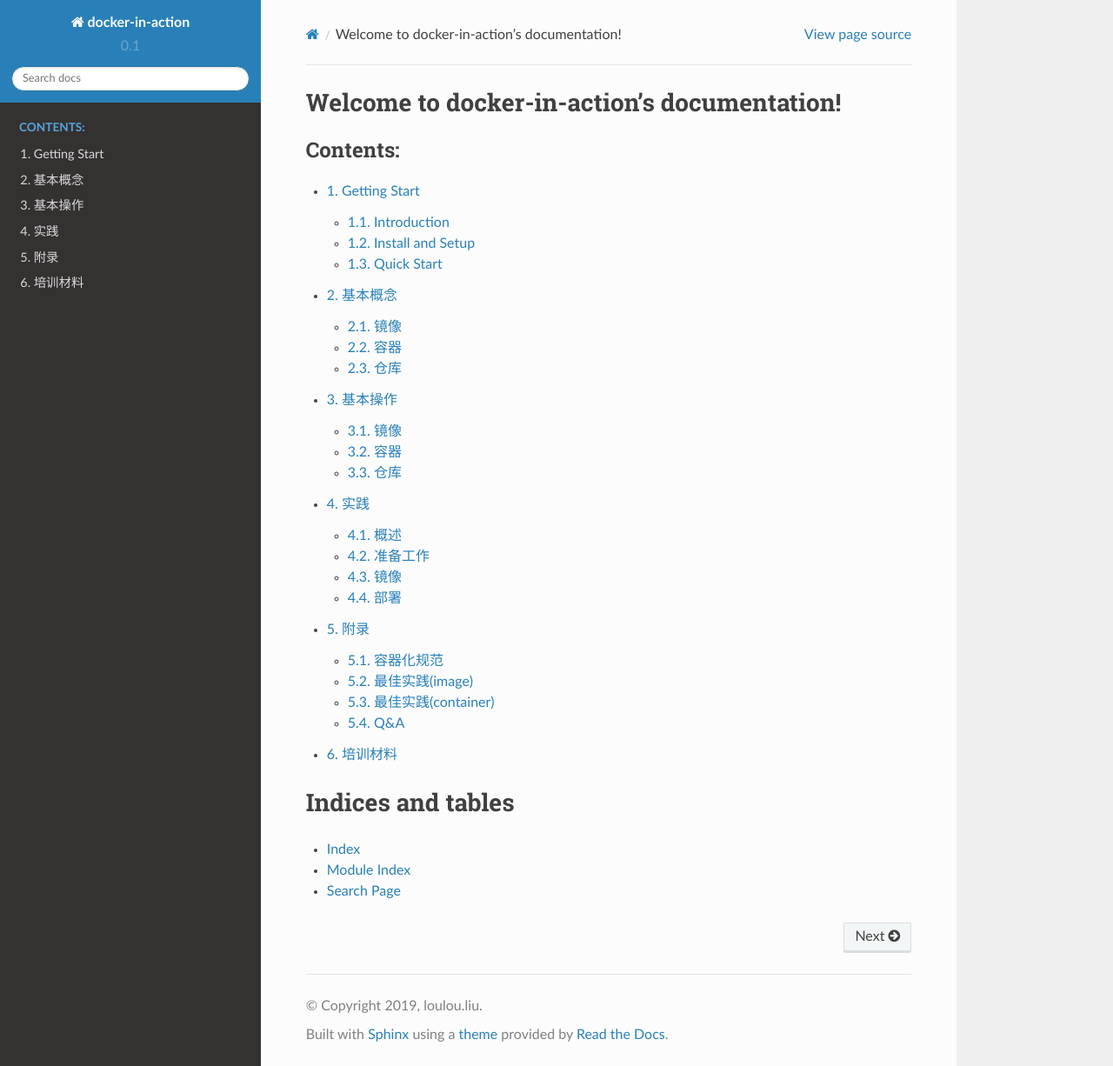
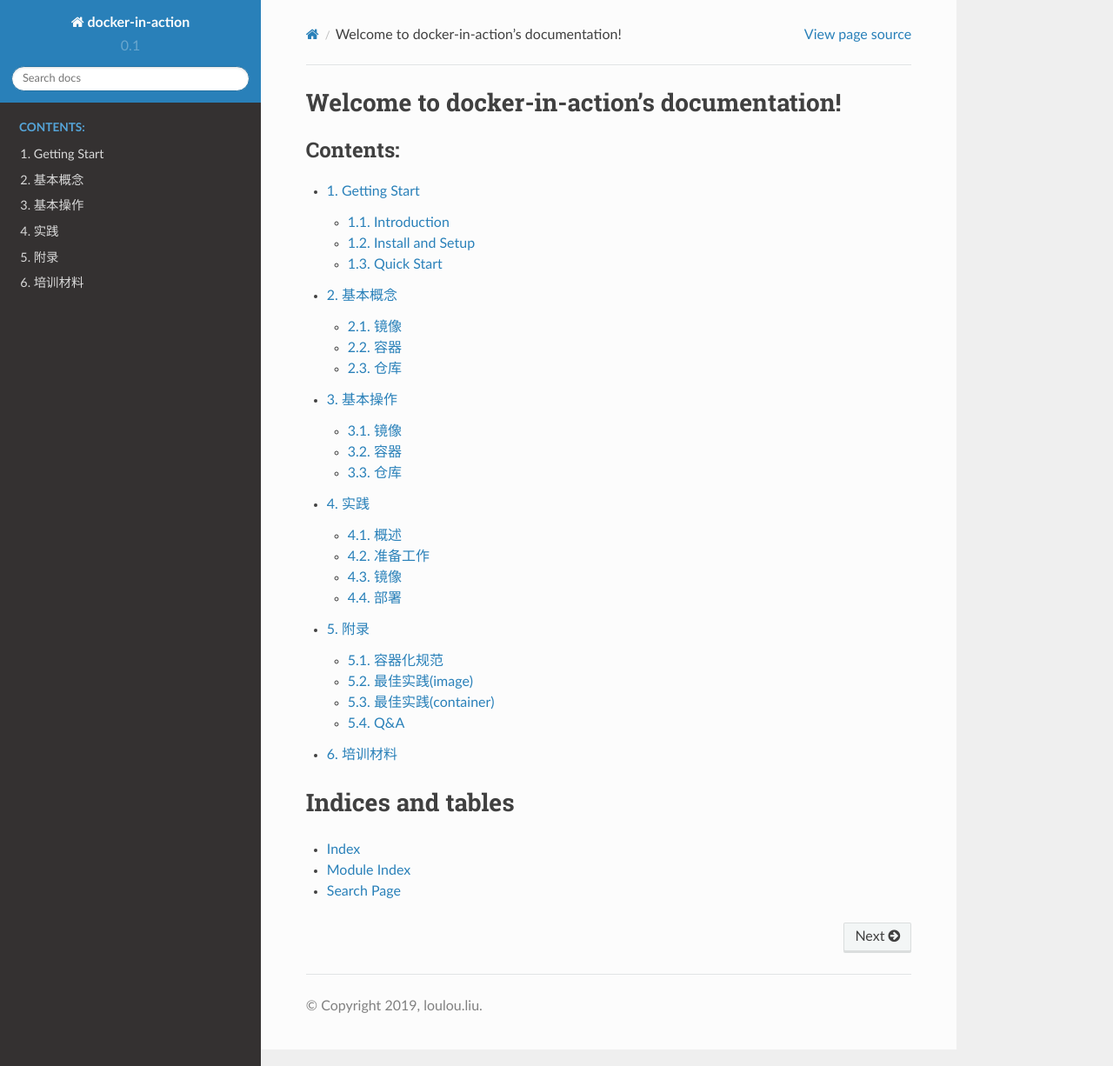
Before and after one commit to KqSMea8/docker-in-action, a Sphinx documentation site: the page built from source/index.rst, in a window 1280 px wide and 1226 px high. Shown: the whole window at 87% size. Built offline with Sphinx 7.4.7 and the Read the Docs theme 2.0.0, drawn with Linux system fonts in a browser that asks for light colours; part of the change alters nothing that is shown.

```diff
--- a/source/conf.py
+++ b/source/conf.py
@@ -51,6 +51,7 @@ templates_path = ['_templates']
 # You can specify multiple suffix as a list of string:
 #
 source_suffix = ['.rst', '.md']
+source_encoding = 'utf-8'
 # source_suffix = '.rst'
 # source_suffix = {
 #     '.rst': 'restructuredtext',
@@ -60,6 +61,7 @@ source_suffix = ['.rst', '.md']
 
 # The master toctree document.
 master_doc = 'index'
+html_show_sphinx = False
 
 # The language for content autogenerated by Sphinx. Refer to documentation
 # for a list of supported languages.
@@ -115,7 +117,8 @@ htmlhelp_basename = 'docker-in-actiondoc'
 
 # -- Options for LaTeX output ------------------------------------------------
 
-#latex_elements = {
+latex_engine = 'xelatex'
+latex_elements = {
     # The paper size ('letterpaper' or 'a4paper').
     #
     # 'papersize': 'letterpaper',
@@ -131,15 +134,27 @@ htmlhelp_basename = 'docker-in-actiondoc'
     # Latex figure (float) alignment
     #
     # 'figure_align': 'htbp',
-#}
+    'preamble': '''
+	\\usepackage{xeCJK}
+	\\usepackage{indentfirst}
+	\\setlength{\\parindent}{2em}
+	\\setCJKmainfont{SimSun}
+	\\setCJKmonofont[Scale=0.9]{SimSun}
+	\\setCJKfamilyfont{song}{SimSun}
+	\\setCJKfamilyfont{sf}{SimSun}
+	\\XeTeXlinebreakskip = 0pt plus 1pt
+	\\setcounter{tocdepth}{2}
+    \\setcounter{secnumdepth}{0}
+    '''
+}
 
 # Grouping the document tree into LaTeX files. List of tuples
 # (source start file, target name, title,
 #  author, documentclass [howto, manual, or own class]).
-#latex_documents = [
-#    (master_doc, 'docker-in-action.tex', 'docker-in-action Documentation',
-#     'loulou.liu', 'manual'),
-#]
+latex_documents = [
+    (master_doc, 'docker-in-action.tex', 'docker-in-action Documentation',
+     'loulou.liu', 'manual'),
+]
 
 
 # -- Options for manual page output ------------------------------------------
```
